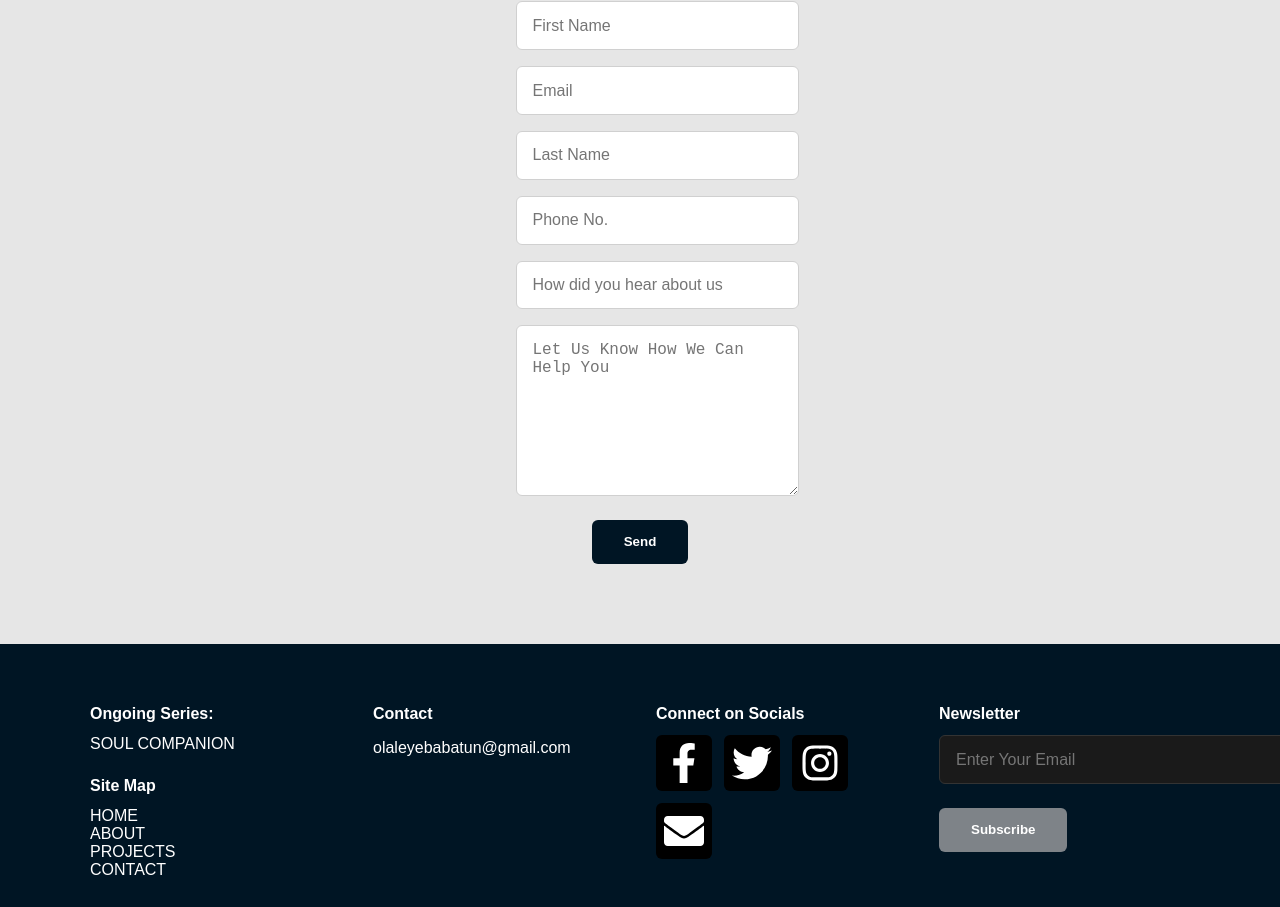
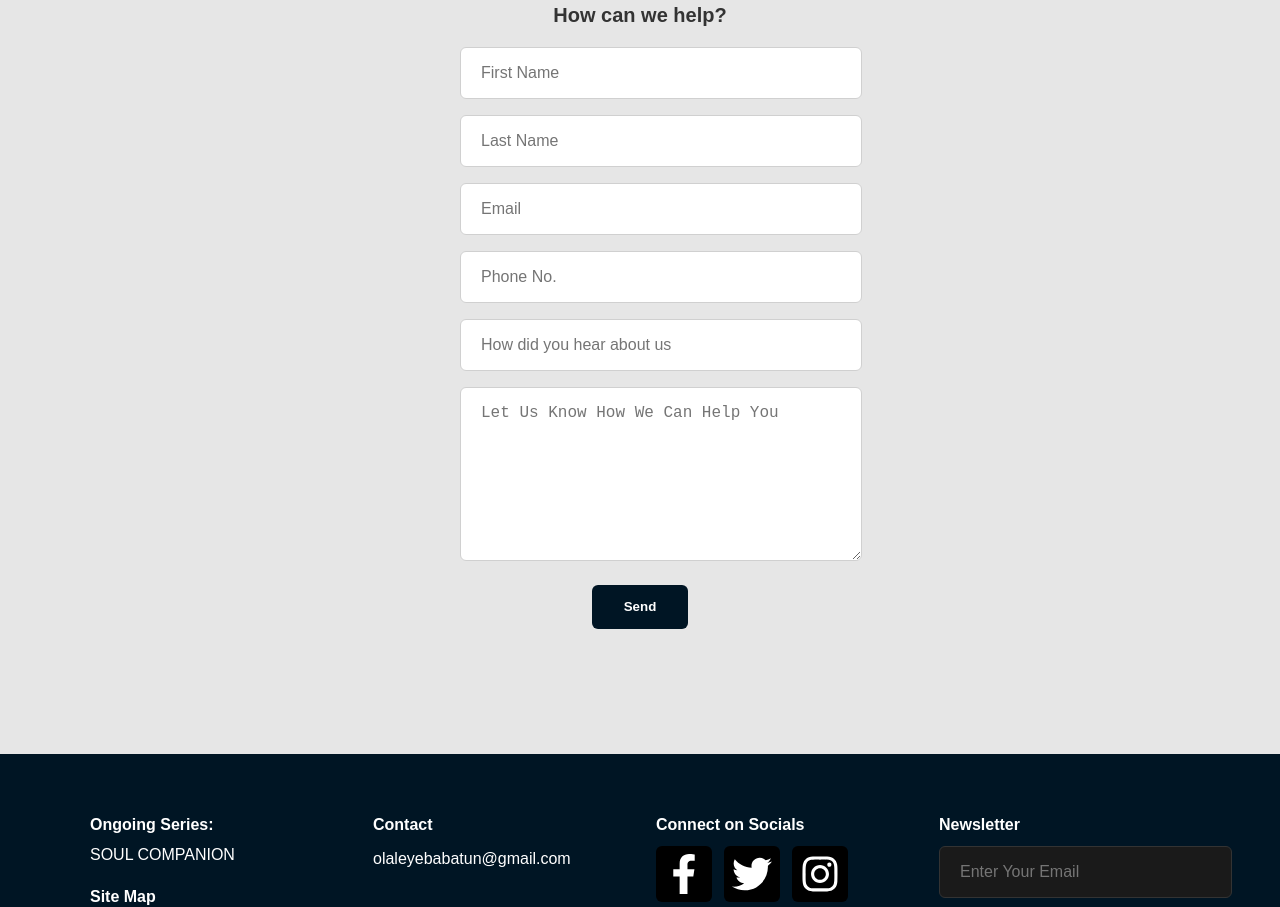
Before and after one commit to BabatundeOla1/Frontend-TheezyArt, a React (Vite) app: page /contact in a window 1280 px wide. Shown: the part 575-1482 px from the top of the page. Built offline with nearby package versions, Linux system fonts and the light colour scheme.

Commit message:
Updating uncommitted changes

```diff
--- a/src/component/Contact.jsx
+++ b/src/component/Contact.jsx
@@ -6,11 +6,11 @@ const Contact = () => {
   const linkStyle = { display: 'inline-flex', alignItems: 'center', justifyContent: 'center' };
 
   const heroStyle = { width: '100%', minHeight: '40vh', display: 'flex', alignItems: 'center', justifyContent: 'center', background: 'linear-gradient(180deg, rgba(0,0,0,0.55), rgba(0,0,0,0.55))', color: '#fff', textAlign: 'center' };
-  const formSectionStyle = { backgroundColor: '#e6e6e6', padding: '3rem 1rem', display: 'flex', alignItems: 'center', justifyContent: 'center', minHeight: '60vh' };
-  const formContainerStyle = { maxWidth: '980px', margin: '0 auto', padding: '2rem', backgroundColor: 'transparent', borderRadius: 0, boxShadow: 'none' };
+  const formSectionStyle = { backgroundColor: '#e6e6e6', padding: 'clamp(2rem, 6vw, 3rem) 1rem', display: 'flex', alignItems: 'center', justifyContent: 'center', minHeight: '100vh' };
+  const formContainerStyle = { maxWidth: 'clamp(900px, 92vw, 1400px)', margin: '0 auto', padding: '2rem', backgroundColor: 'transparent', borderRadius: 0, boxShadow: 'none' };
   const formTitleStyle = { textAlign: 'center', marginBottom: '1.25rem', color: '#333', fontWeight: 600, fontSize: 'clamp(1rem, 2.5vw, 1.25rem)' };
-  const gridStyle = { display: 'grid', gridTemplateColumns: 'repeat(auto-fit, minmax(220px, 1fr))', gap: '1rem' };
-  const inputStyle = { width: '100%', padding: '0.9rem 1rem', borderRadius: '6px', border: '1px solid #d0d0d0', outline: 'none', fontSize: '1rem', backgroundColor: '#fff' };
+  const gridStyle = { display: 'grid', gridTemplateColumns: 'repeat(auto-fit, minmax(360px, 1fr))', gap: 'clamp(0.75rem, 2vw, 1rem)' };
+  const inputStyle = { width: '100%', maxWidth: 'clamp(280px, 90vw, 960px)', padding: 'clamp(0.8rem, 2.5vw, 1rem) clamp(0.9rem, 3vw, 1.25rem)', borderRadius: '6px', border: '1px solid #d0d0d0', outline: 'none', fontSize: 'clamp(0.95rem, 2.5vw, 1rem)', backgroundColor: '#fff' };
   const textareaStyle = { ...inputStyle, minHeight: '140px', resize: 'vertical' };
   const sendBtnWrapStyle = { display: 'flex', justifyContent: 'center', marginTop: '1.25rem' };
   const sendBtnStyle = { backgroundColor: '#001524', color: '#fff', border: 'none', padding: '0.9rem 2rem', borderRadius: '6px', cursor: 'pointer', fontWeight: 600 };
@@ -30,8 +30,8 @@ const Contact = () => {
             <input type="hidden" name="_captcha" value="false" />
             <div style={gridStyle}>
               <input style={inputStyle} type="text" name="first_name" placeholder="First Name" required />
+              <input style={inputStyle} type="text" name="last_name" placeholder="Last Name" required />
               <input style={inputStyle} type="email" name="email" placeholder="Email" required />
-              <input style={inputStyle} type="text" name="last_name" placeholder="Last Name" required />
               <input style={inputStyle} type="tel" name="phone" placeholder="Phone No." />
             </div>
             <div style={{ marginTop: '1rem' }}>
@@ -74,11 +74,11 @@ const Contact = () => {
           </div>
           <div>
             <h4 style={{ marginBottom: '0.75rem' }}>Newsletter</h4>
-            <form action="https://formsubmit.co/olaleyebabatun@gmail.com" method="POST" style={{ display: 'flex', flexDirection: 'column', alignItems: 'flex-start', gap: '0.75rem' }}>
+            <form action="https://formsubmit.co/olaleyebabatun@gmail.com" method="POST">
               <input type="hidden" name="_subject" value="Newsletter Subscription" />
               <input type="hidden" name="_captcha" value="false" />
-              <input type="email" name="newsletter_email" placeholder="Enter Your Email" style={{ ...inputStyle, backgroundColor: '#1a1a1a', color: '#fff', borderColor: '#333', width: 'clamp(180px, 40vw, 320px)' }} required />
-              <button type="submit" style={{ ...sendBtnStyle, marginTop: '0.75rem', backgroundColor: '#7e8388' }}>Subscribe</button>
+              <input type="email" name="newsletter_email" placeholder="Enter Your Email" style={{ ...inputStyle, maxWidth: 'clamp(240px, 70vw, 420px)', backgroundColor: '#1a1a1a', color: '#fff', borderColor: '#333' }} required />
+              <button type="submit" style={{ ...sendBtnStyle, marginTop: '0.75rem' }}>Subscribe</button>
             </form>
           </div>
         </div>
```
